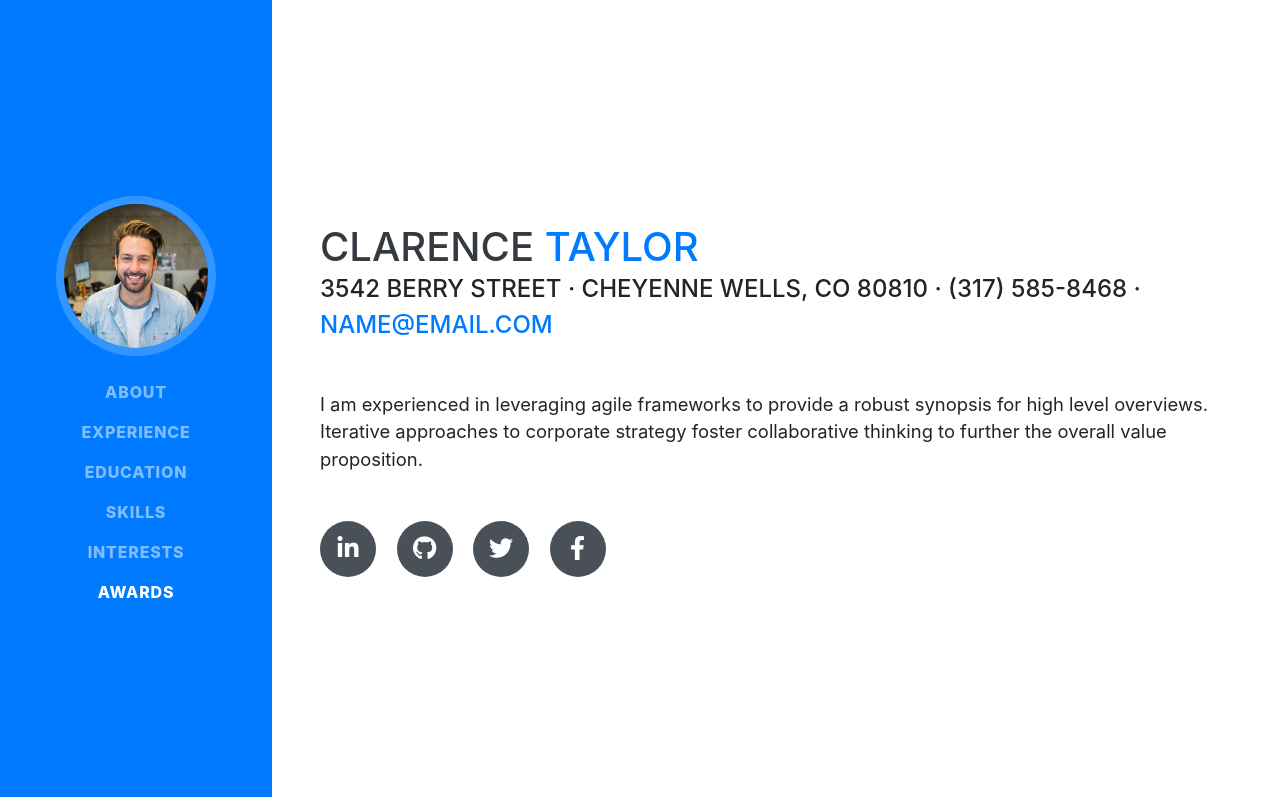
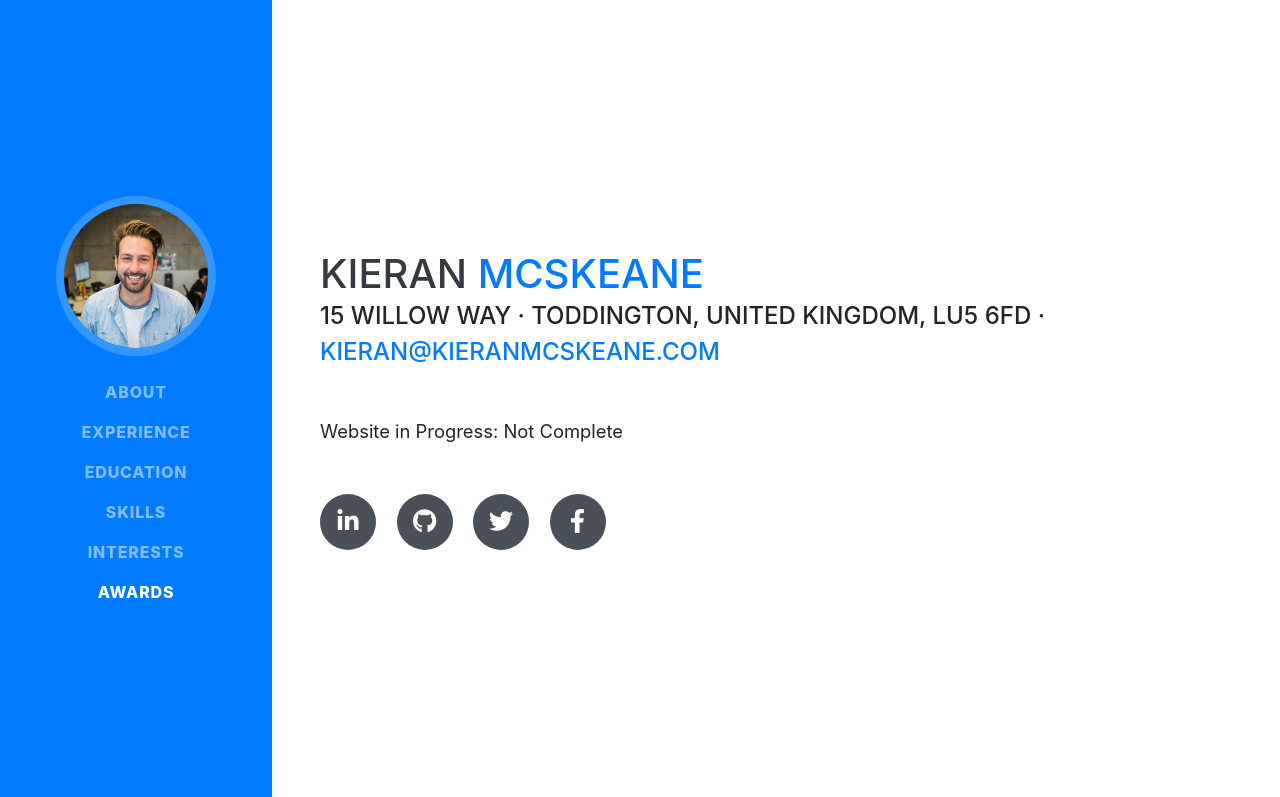
Before and after one commit to KieranMcSkeane/MainWebsite, a website with bundled scripts: page index.html in a window 1280 px wide. Shown: the top 797 px of the page. Built offline with nearby package versions, Linux system fonts and the light colour scheme; a web font is replaced by a local one.

Commit message:
Changing the template

```diff
--- a/index.html
+++ b/index.html
@@ -66,13 +66,13 @@
 
     <section class="resume-section p-3 p-lg-5 d-flex align-items-center" id="about">
       <div class="w-100">
-        <h1 class="mb-0">Clarence
-          <span class="text-primary">Taylor</span>
+        <h1 class="mb-0">Kieran
+          <span class="text-primary">McSkeane</span>
         </h1>
-        <div class="subheading mb-5">3542 Berry Street · Cheyenne Wells, CO 80810 · (317) 585-8468 ·
-          <a href="mailto:name@email.com">name@email.com</a>
+        <div class="subheading mb-5">15 Willow Way · Toddington, United Kingdom, LU5 6FD ·
+          <a href="mailto:kieran@kieranmcskeane.com">kieran@kieranmcskeane.com</a>
         </div>
-        <p class="lead mb-5">I am experienced in leveraging agile frameworks to provide a robust synopsis for high level overviews. Iterative approaches to corporate strategy foster collaborative thinking to further the overall value proposition.</p>
+        <p class="lead mb-5">Website in Progress: Not Complete</p>
         <div class="social-icons">
           <a href="#">
             <i class="fab fa-linkedin-in"></i>
```
